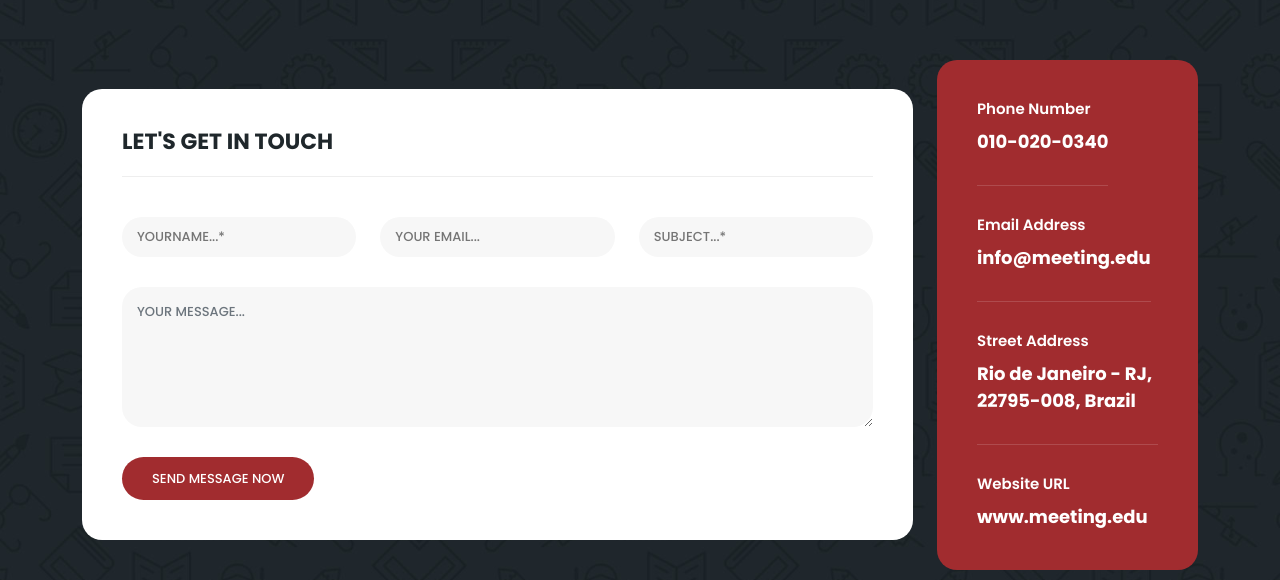
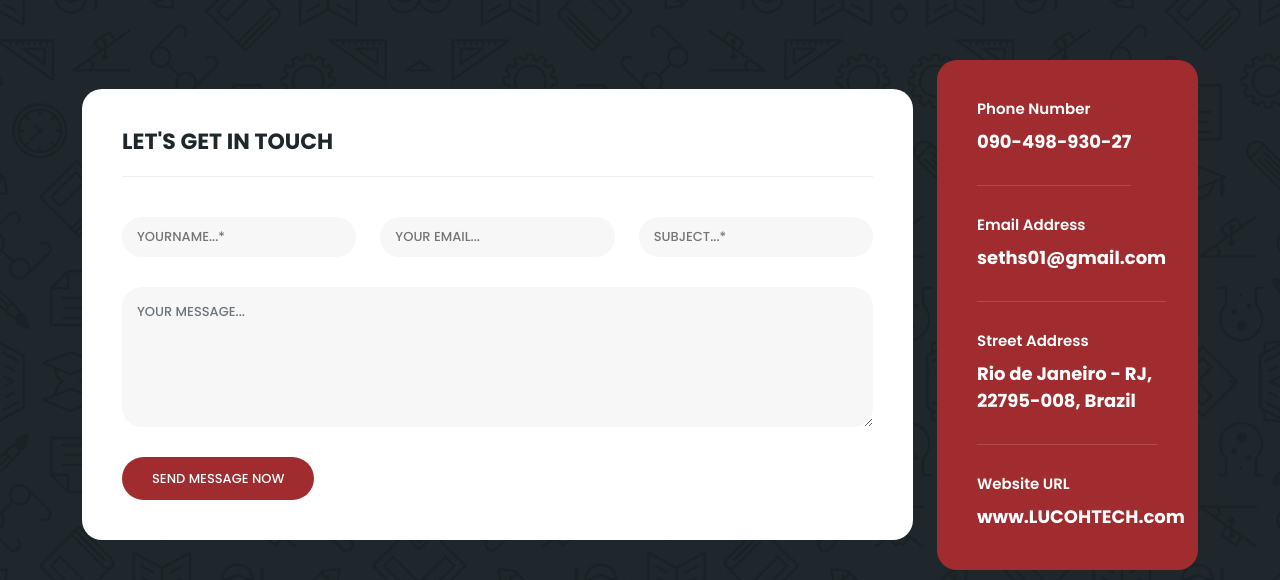
Before and after one commit to oluebubechi/Spck-1, a plain HTML site: page index.html in a window 1280 px wide. Shown: the part 4700-5280 px from the top of the page. Drawn offline with nearby package versions, Linux system fonts and the light colour scheme.

Commit message:
initial commit

```diff
--- a/index.html
+++ b/index.html
@@ -1444,7 +1444,7 @@
 
                 <h6>Phone Number</h6>
 
-                <span>010-020-0340</span>
+                <span>090-498-930-27</span>
 
               </li>
 
@@ -1452,7 +1452,7 @@
 
                 <h6>Email Address</h6>
 
-                <span>info@meeting.edu</span>
+                <span>seths01@gmail.com</span>
 
               </li>
 
@@ -1468,7 +1468,7 @@
 
                 <h6>Website URL</h6>
 
-                <span>www.meeting.edu</span>
+                <span>www.LUCOHTECH.com</span>
 
               </li>
 
```
